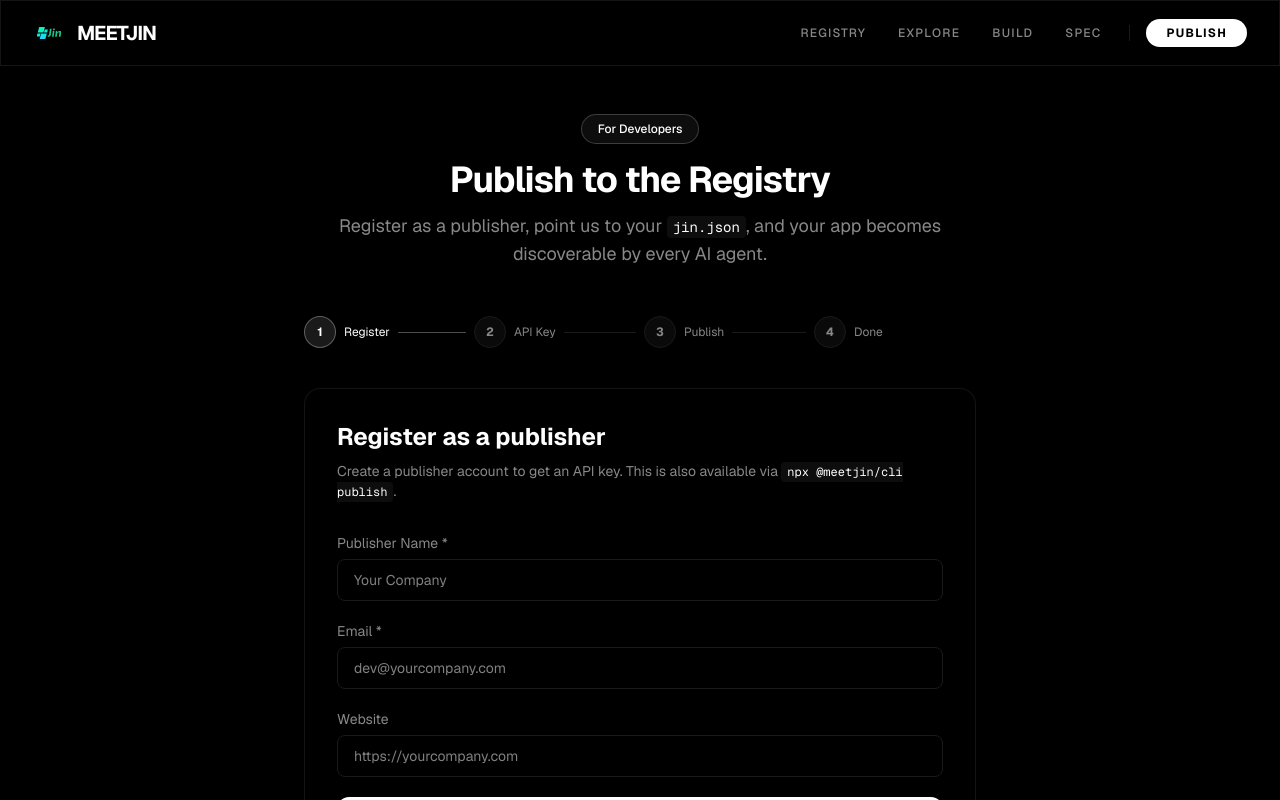
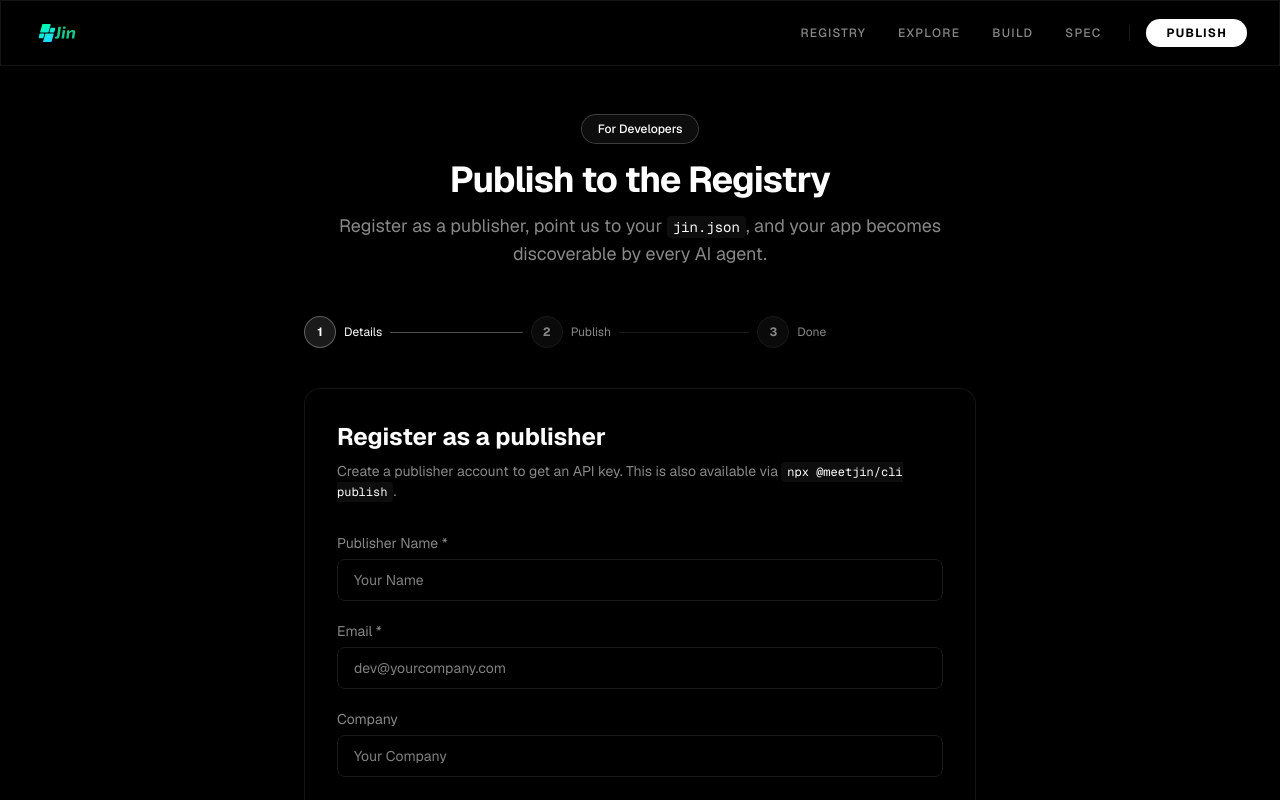
Before and after one commit to ankushvishnu/meetjin, a Next.js app in the folder apps/web/: page /publish in a window 1280 px wide. Shown: the top 800 px of the page. Built offline with nearby package versions, Linux system fonts and the light colour scheme.

Commit message:
Publishing changes, removed api key req

```diff
--- a/apps/web/src/app/spec/page.tsx
+++ b/apps/web/src/app/spec/page.tsx
@@ -70,7 +70,7 @@
                 </div>
                 <div className="flex-1 bg-black border border-border rounded-2xl p-6 font-mono text-xs text-muted overflow-hidden">
                   <div className="flex gap-2 mb-4">
-                    <div className="w-2 h-2 rounded-full bg-red-500" />
+                    <div className="w-2 h-2 rounded-full bg-[#16c88d]" />
                     <div className="w-2 h-2 rounded-full bg-yellow-500" />
                     <div className="w-2 h-2 rounded-full bg-green-500" />
                   </div>
@@ -115,7 +115,7 @@
                 </div>
                 <div className="flex-1 bg-black border border-border rounded-2xl p-6 font-mono text-xs text-muted overflow-hidden">
                   <div className="flex gap-2 mb-4">
-                    <div className="w-2 h-2 rounded-full bg-red-500" />
+                    <div className="w-2 h-2 rounded-full bg-[#16c88d]" />
                     <div className="w-2 h-2 rounded-full bg-yellow-500" />
                     <div className="w-2 h-2 rounded-full bg-green-500" />
                   </div>
@@ -151,7 +151,7 @@
             </p>
             <div className="flex flex-wrap justify-center gap-4">
               <Link
-                href="https://github.com/meetjin/jin"
+                href="https://github.com/ankushvishnu/meetjin"
                 target="_blank"
                 className="px-8 py-4 bg-black text-white font-bold uppercase tracking-widest text-xs rounded-full hover:bg-muted transition-all"
               >
--- a/apps/web/src/components/Navbar.tsx
+++ b/apps/web/src/components/Navbar.tsx
@@ -10,11 +10,8 @@
             <img
               src="/assets/logos/logo_2.svg"
               alt="Jin Logo"
-              className="h-8 w-auto transition-all group-hover:scale-110"
+              className="h-12 w-auto transition-all group-hover:scale-110"
             />
-            <span className="font-bold text-xl tracking-tighter text-foreground uppercase">
-              meetjin
-            </span>
           </Link>
 
           {/* Navigation */}
--- a/apps/web/src/components/PublishFlow.tsx
+++ b/apps/web/src/components/PublishFlow.tsx
@@ -2,14 +2,14 @@
 
 import { useState } from "react";
 
-type Step = "email" | "verify" | "upload" | "done";
+type Step = "email" | "upload" | "done";
 
 export function PublishFlow() {
   const [step, setStep] = useState<Step>("email");
   const [email, setEmail] = useState("");
   const [name, setName] = useState("");
+  const [company, setCompany] = useState("");
   const [website, setWebsite] = useState("");
-  const [apiKey, setApiKey] = useState("");
   const [intentMapUrl, setIntentMapUrl] = useState("");
   const [isLoading, setIsLoading] = useState(false);
   const [error, setError] = useState("");
@@ -24,21 +24,9 @@
     setIsLoading(true);
 
     try {
-      const res = await fetch("/api/v1/publisher/register", {
-        method: "POST",
-        headers: { "Content-Type": "application/json" },
-        body: JSON.stringify({ name, email, website }),
-      });
-      const data = await res.json();
-
-      if (!res.ok) {
-        setError(data.error || "Registration failed.");
-        setIsLoading(false);
-        return;
-      }
-
-      setApiKey(data.api_key);
-      setStep("verify");
+      // We no longer need to register for an API key first.
+      // We can move directly to the upload step.
+      setStep("upload");
     } catch (err: any) {
       setError(err.message || "Network error.");
     } finally {
@@ -70,11 +58,11 @@
         method: "POST",
         headers: {
           "Content-Type": "application/json",
-          Authorization: `Bearer ${apiKey}`,
         },
         body: JSON.stringify({
           intent_map_url: intentMapUrl,
           intent_map: intentMap,
+          publisher: { name, email, company, website },
         }),
       });
       const pubData = await pubRes.json();
@@ -99,12 +87,11 @@
       {/* Progress */}
       <div className="flex items-center gap-2 mb-10">
         {[
-          { key: "email", label: "Register" },
-          { key: "verify", label: "API Key" },
+          { key: "email", label: "Details" },
           { key: "upload", label: "Publish" },
           { key: "done", label: "Done" },
         ].map((s, i) => {
-          const steps: Step[] = ["email", "verify", "upload", "done"];
+          const steps: Step[] = ["email", "upload", "done"];
           const currentIdx = steps.indexOf(step);
           const isActive = steps.indexOf(s.key as Step) <= currentIdx;
           return (
@@ -121,7 +108,7 @@
               <span className={`text-xs ${isActive ? "text-foreground" : "text-muted"} hidden sm:block`}>
                 {s.label}
               </span>
-              {i < 3 && <div className={`flex-1 h-px ${isActive ? "bg-accent/30" : "bg-border"}`} />}
+              {i < 2 && <div className={`flex-1 h-px ${isActive ? "bg-accent/30" : "bg-border"}`} />}
             </div>
           );
         })}
@@ -149,7 +136,7 @@
                 type="text"
                 value={name}
                 onChange={(e) => setName(e.target.value)}
-                placeholder="Your Company"
+                placeholder="Your Name"
                 className="w-full px-4 py-2.5 rounded-lg bg-background border border-border text-foreground text-sm focus:border-accent focus:outline-none transition-colors"
               />
             </div>
@@ -160,6 +147,16 @@
                 value={email}
                 onChange={(e) => setEmail(e.target.value)}
                 placeholder="dev@yourcompany.com"
+                className="w-full px-4 py-2.5 rounded-lg bg-background border border-border text-foreground text-sm focus:border-accent focus:outline-none transition-colors"
+              />
+            </div>
+            <div>
+              <label className="block text-sm text-muted mb-1.5">Company</label>
+              <input
+                type="text"
+                value={company}
+                onChange={(e) => setCompany(e.target.value)}
+                placeholder="Your Company"
                 className="w-full px-4 py-2.5 rounded-lg bg-background border border-border text-foreground text-sm focus:border-accent focus:outline-none transition-colors"
               />
             </div>
@@ -178,7 +175,7 @@
               disabled={isLoading}
               className="w-full rounded-xl bg-accent px-6 py-3.5 text-sm font-semibold text-background transition-all hover:bg-accent/90 hover:shadow-lg hover:shadow-accent/20 disabled:opacity-50"
             >
-              {isLoading ? "Registering..." : "Get API Key"}
+              {isLoading ? "Continuing..." : "Continue to Publish"}
             </button>
           </div>
         </div>
```
